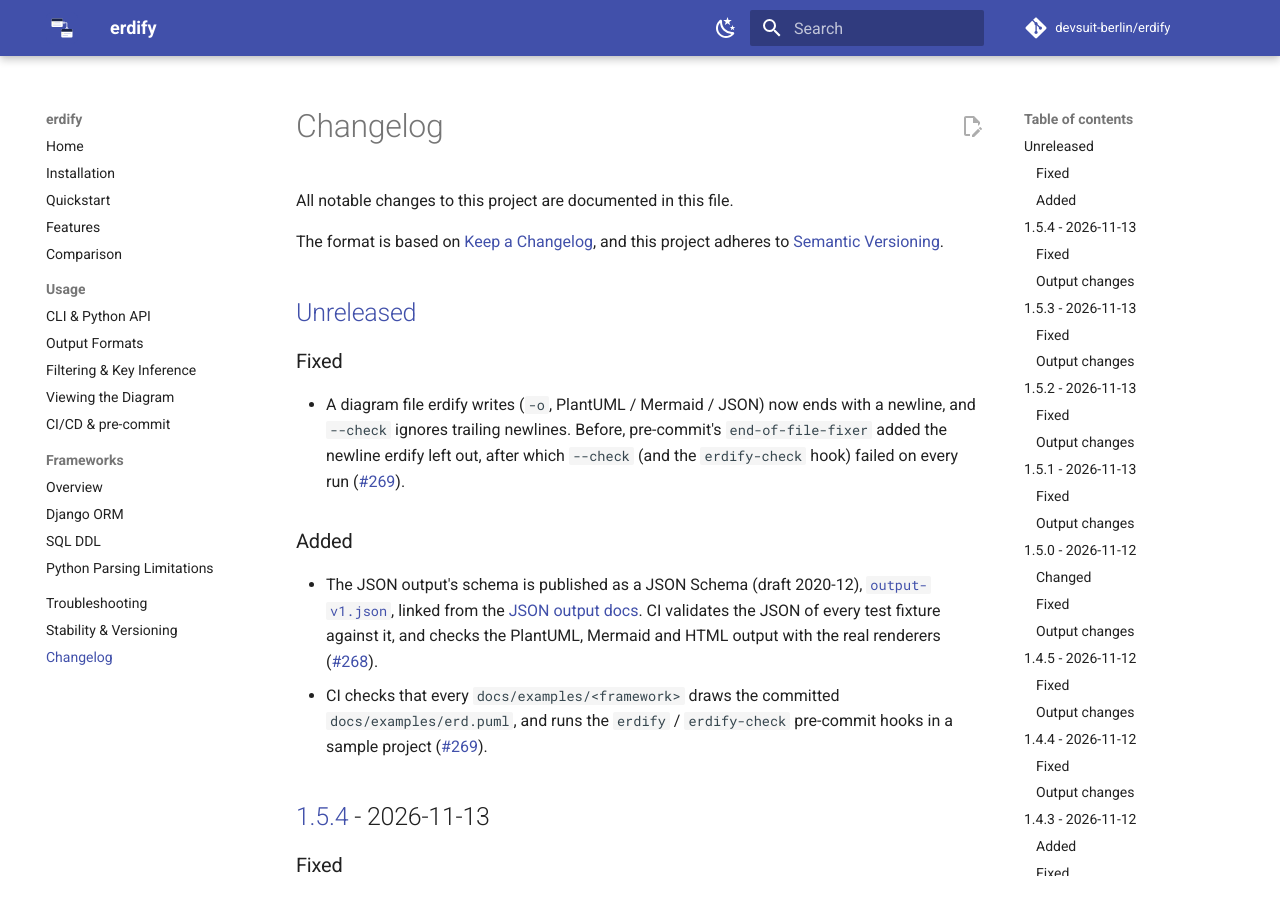
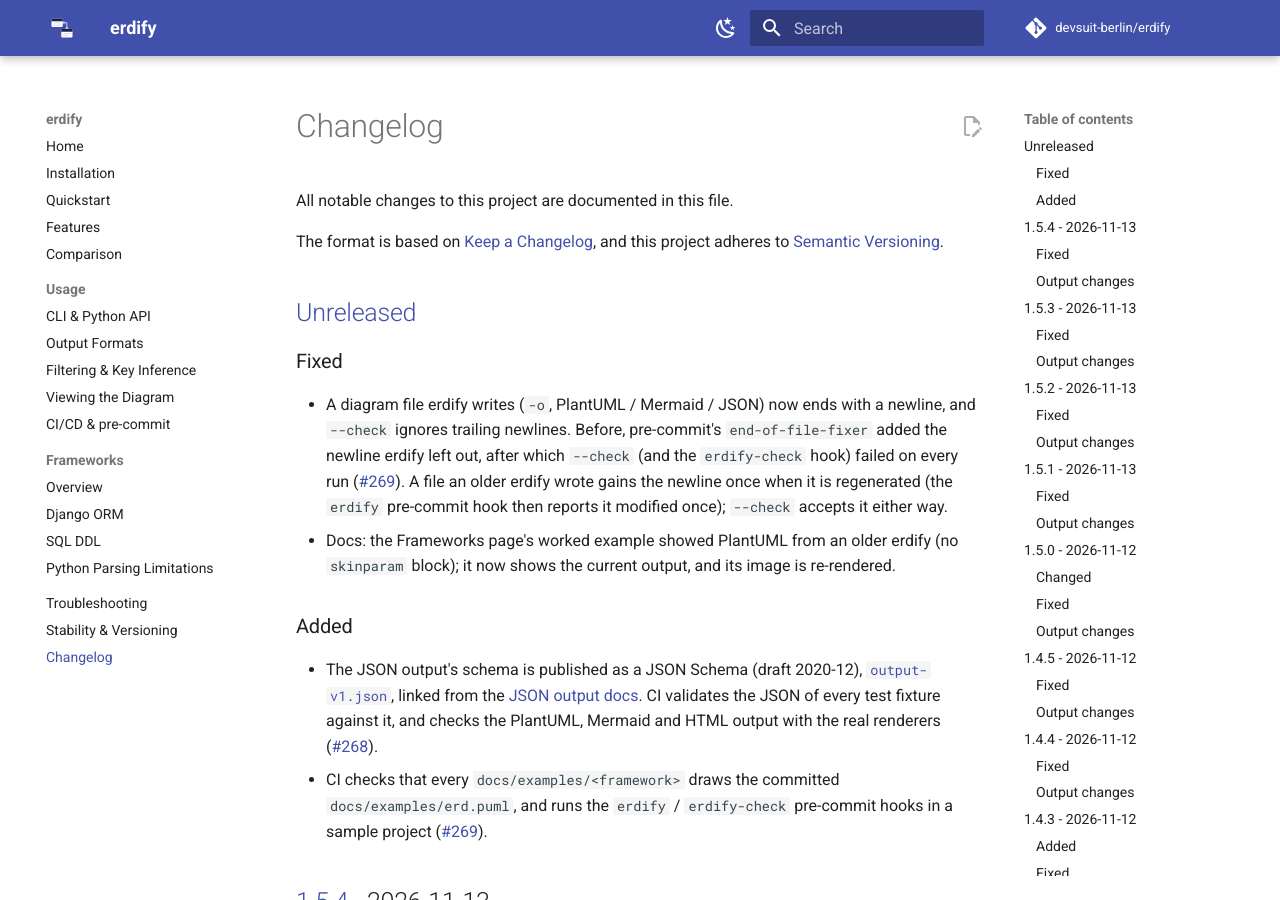
Before and after one commit to devsuit-berlin/erdify, an MkDocs documentation site: the page built from docs/changelog.md, in a window 1280 px wide and 900 px high. Built offline with MkDocs 1.6.1 and Material for MkDocs 9.7.7, drawn with Linux system fonts in a browser that asks for light colours; comment, search, counter and statistics services are not loaded.

Commit message:
ci: harden the hook check, lock pre-commit, sync the worked example (#269)

```diff
--- a/CHANGELOG.md
+++ b/CHANGELOG.md
@@ -13,7 +13,13 @@ and this project adheres to [Semantic Versioning](https://semver.org/spec/v2.0.0
   with a newline, and `--check` ignores trailing newlines. Before, pre-commit's
   `end-of-file-fixer` added the newline erdify left out, after which `--check`
   (and the `erdify-check` hook) failed on every run
-  ([#269](https://github.com/devsuit-berlin/erdify/issues/269)).
+  ([#269](https://github.com/devsuit-berlin/erdify/issues/269)). A file an
+  older erdify wrote gains the newline once when it is regenerated (the
+  `erdify` pre-commit hook then reports it modified once); `--check` accepts
+  it either way.
+- Docs: the Frameworks page's worked example showed PlantUML from an older
+  erdify (no `skinparam` block); it now shows the current output, and its
+  image is re-rendered.
 
 ### Added
 
--- a/pyproject.toml
+++ b/pyproject.toml
@@ -57,6 +57,9 @@ dev = [
     "jsonschema>=4.26.0",
 ]
 docs = ["mkdocs-material[imaging]"]
+hooks = [
+    "pre-commit>=4.7.0",
+]
 
 [project.scripts]
 erdify = "erdify.cli:main"
```
Also changed, not shown: CONTRIBUTING.md (+6 -3 lines), docs/frameworks/index.md (+10 -0 lines), docs/usage/cli.md (+4 -1 lines), .github/copilot-instructions.md, docs/examples/example_erd.png, 4 other files.
